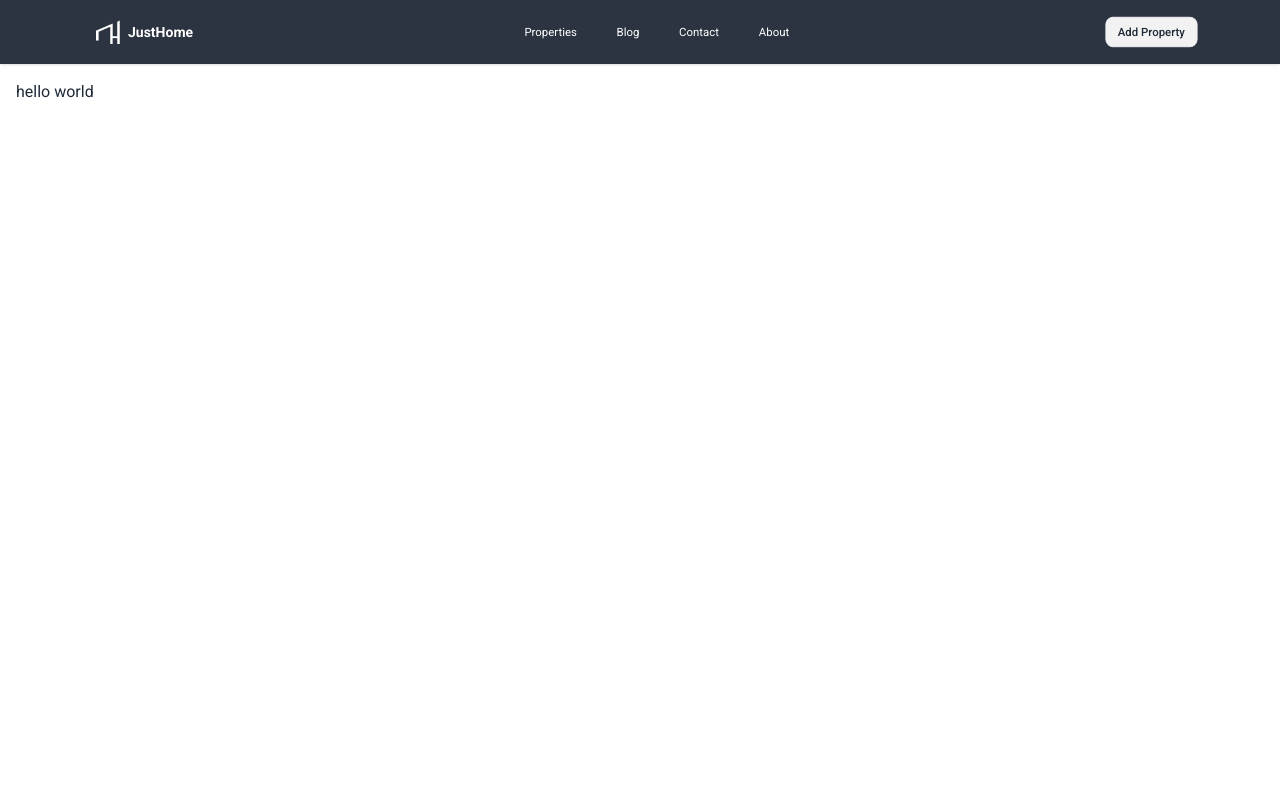
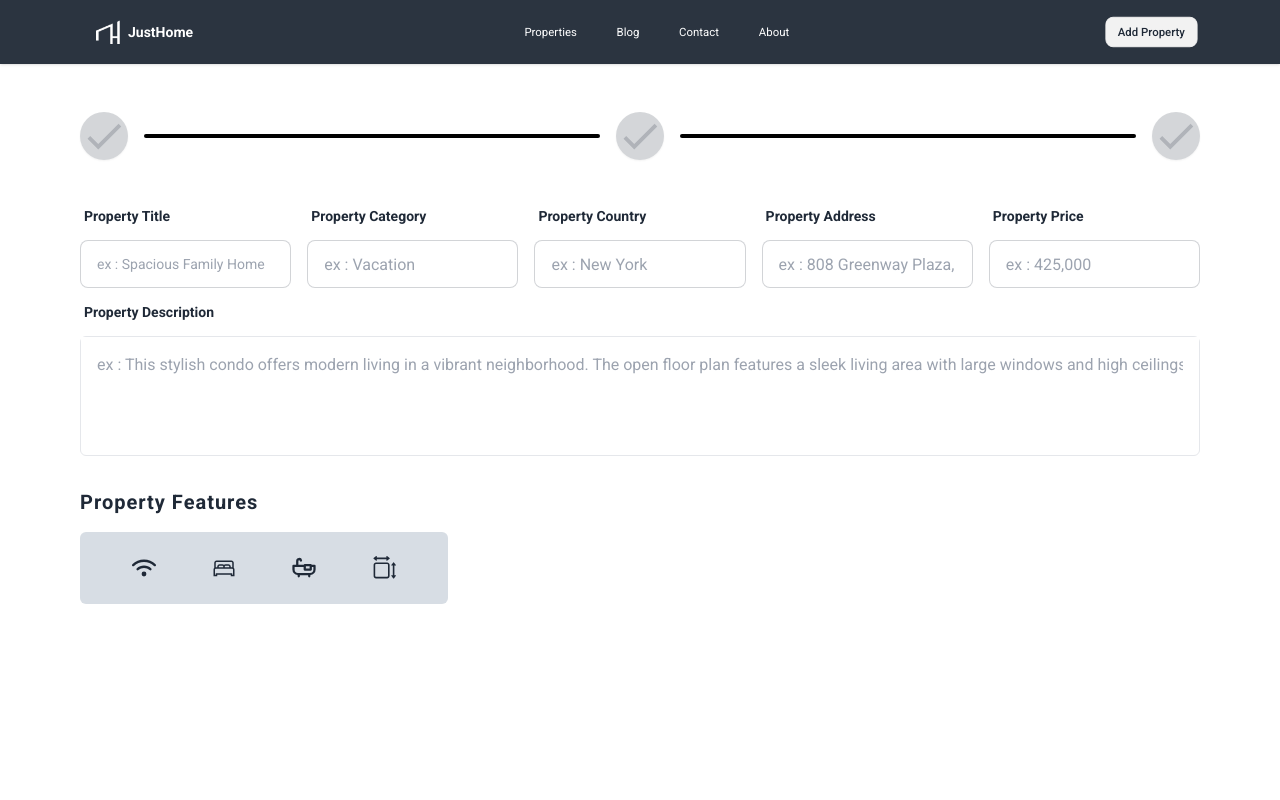
Before and after one commit to faroukq1/Just-Home, a React (Vite) app in the folder front-end/: page /add in a window 1280 px wide. Shown: the top 800 px of the page. Built offline with nearby package versions, Linux system fonts and the light colour scheme.

Commit message:
working on add new property section

```diff
--- /dev/null
+++ b/front-end/src/component/addProperty/CreateListingBar.tsx
@@ -0,0 +1,15 @@
+import { MdDone } from "react-icons/md";
+
+const CreateListingBar = () => {
+  return (
+    <div className="mt-8 flex items-center justify-evenly gap-4">
+      <MdDone className="btn btn-disabled btn-md btn-circle" />
+      <span className="flex-1 h-[4px] bg-black rounded-3xl"></span>
+      <MdDone className="btn btn-disabled btn-md btn-circle" />
+      <span className="flex-1 h-[4px] bg-black rounded-3xl"></span>
+      <MdDone className="btn btn-disabled btn-md btn-circle" />
+    </div>
+  );
+};
+
+export default CreateListingBar;
--- /dev/null
+++ b/front-end/src/component/addProperty/PropertyForm.tsx
@@ -0,0 +1,121 @@
+import { useState } from "react";
+import { FaWifi } from "react-icons/fa6";
+import { LiaBedSolid } from "react-icons/lia";
+import { PiBathtubBold } from "react-icons/pi";
+import { RxDimensions } from "react-icons/rx";
+
+const PropertyForm = () => {
+  const [hasWifi, setHasWifi] = useState(false);
+  const handleWifiStateChanges = () => setHasWifi(!hasWifi);
+  return (
+    <div className="flex flex-col items-start carousel-item w-full">
+      <div className="w-full flex gap-4">
+        <label className="form-control w-full max-w-xs">
+          <div className="label">
+            <span className="label-text font-semibold leading-8">
+              Property Title
+            </span>
+          </div>
+          <input
+            type="text"
+            placeholder="ex : Spacious Family Home"
+            className="input input-bordered input-md w-full"
+          />
+        </label>
+        <label className="form-control w-full">
+          <div className="label">
+            <span className="label-text font-semibold leading-8">
+              Property Category
+            </span>
+          </div>
+
+          <input
+            type="text"
+            placeholder="ex : Vacation"
+            className="input input-bordered p-4 w-full max-w-xs"
+          />
+        </label>
+        <label className="form-control w-full">
+          <div className="label">
+            <span className="label-text font-semibold leading-8">
+              Property Country
+            </span>
+          </div>
+
+          <input
+            type="text"
+            placeholder="ex : New York"
+            className="input input-bordered p-4 w-full max-w-xs"
+          />
+        </label>
+        <label className="form-control w-full">
+          <div className="label">
+            <span className="label-text font-semibold leading-8">
+              Property Address
+            </span>
+          </div>
+
+          <input
+            type="text"
+            placeholder="ex : 808 Greenway Plaza, Houston, TX"
+            className="input input-bordered p-4 w-full max-w-xs"
+          />
+        </label>
+        <label className="form-control w-full">
+          <div className="label">
+            <span className="label-text font-semibold leading-8">
+              Property Price
+            </span>
+          </div>
+
+          <input
+            type="text"
+            placeholder="ex : 425,000"
+            className="input input-bordered p-4 w-full max-w-xs"
+          />
+        </label>
+      </div>
+      <label className="form-control w-full">
+        <div className="label">
+          <span className="label-text font-semibold leading-8">
+            Property Description
+          </span>
+        </div>
+        <div className="min-h-[15vh] border rounded-md">
+          <input
+            type="text"
+            placeholder="ex : This stylish condo offers modern living in a vibrant neighborhood. The open floor plan features a sleek living area with large windows and high ceilings. The kitchen is equipped with stainless steel appliances, granite countertops, and a breakfast bar. The condo includes two bedrooms and two bathrooms, with the master suite featuring an en-suite bathroom and ample closet space. Residents enjoy amenities such as a fitness center, a swimming pool, and a community lounge. Located near shops, restaurants, and public transport, this condo is perfect for those seeking a contemporary urban lifestyle."
+            className="outline-none p-4 w-full overflow-auto"
+          />
+        </div>
+      </label>
+      <div className="mt-8">
+        <h3 className="text-xl font-semibold tracking-wider">
+          Property Features
+        </h3>
+        <div className="mt-4 flex gap-8 bg-neutral-content px-10 py-3 rounded-md">
+          <button
+            className={`btn btn-circle ${
+              hasWifi ? "btn-neutral" : "btn-ghost"
+            }`}
+            onClick={handleWifiStateChanges}
+          >
+            <FaWifi className="text-2xl" />
+          </button>
+          <button className="btn btn-circle btn-ghost">
+            <LiaBedSolid className="text-2xl" />
+          </button>
+          <button className="btn btn-circle btn-ghost">
+            <PiBathtubBold className="text-2xl" />
+          </button>
+          <button className="btn btn-circle btn-ghost">
+            <RxDimensions className="text-2xl" />
+          </button>
+        </div>
+        <div>{/* complete here */}</div>
+      </div>
+    </div>
+  );
+};
+
+export default PropertyForm;
--- a/front-end/src/component/index.ts
+++ b/front-end/src/component/index.ts
@@ -34,3 +34,5 @@ export { default as PropertyBadges } from "./products/PropertyBadges";
 export { default as PropertyDescription } from "./products/PropertyDescription";
 export { default as PropertyImages } from "./products/PropertyImages";
 export { default as ArticleBlogCard } from "./blog/ArticleBlogCard";
+export { default as CreateListingBar } from "./addProperty/CreateListingBar";
+export { default as PropertyForm } from "./addProperty/PropertyForm";
--- a/front-end/src/pages/AddProperty.tsx
+++ b/front-end/src/pages/AddProperty.tsx
@@ -1,7 +1,15 @@
+import { Form } from "react-router-dom";
+import { CreateListingBar, PropertyForm } from "../component";
+
 const AddProperty = () => {
   return (
-    <div className="min-h-screen p-4">
-      <h1>hello world</h1>
+    <div className="min-h-screen p-4 align-element">
+      <CreateListingBar />
+      <Form>
+        <div className="carousel rounded-box h-[75vh] w-full mt-8">
+          <PropertyForm />
+        </div>
+      </Form>
     </div>
   );
 };
```
